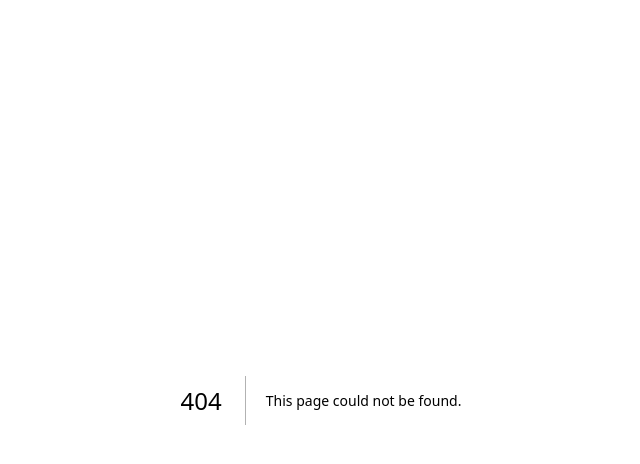
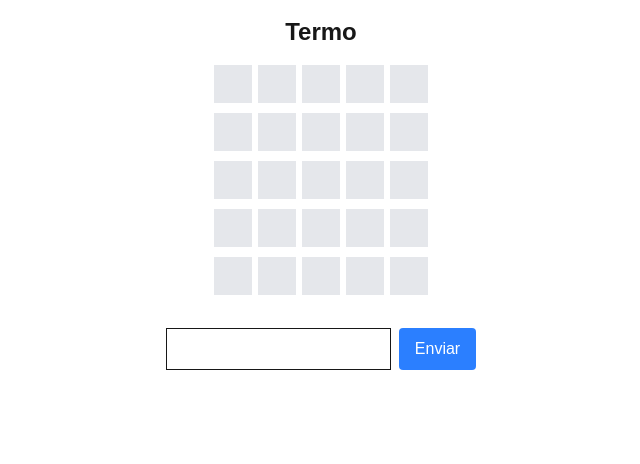
Before and after one commit to cireneuguilhermeteixeira/gender-reveal-party-project, a Next.js app: page /termo in a window 1280 px wide. Before the commit this address had no page. Shown: the top 464 px of the page, without its empty margins (319-959 px from the left). Built offline with nearby package versions, Linux system fonts and the light colour scheme.

Commit message:
Add Termo page with word guessing game

```diff
--- /dev/null
+++ b/src/app/termo/page.tsx
@@ -0,0 +1,80 @@
+'use client'
+
+import { useState } from 'react'
+
+const WORD = 'parto'
+const MAX_ATTEMPTS = 5
+
+function getLetterColor(letter: string, index: number) {
+  if (letter === WORD[index]) return 'bg-green-500'
+  if (WORD.includes(letter)) return 'bg-yellow-500'
+  return 'bg-gray-500'
+}
+
+export default function TermoPage() {
+  const [attempts, setAttempts] = useState<string[]>([])
+  const [guess, setGuess] = useState('')
+  const [won, setWon] = useState(false)
+
+  function handleSubmit(e: React.FormEvent) {
+    e.preventDefault()
+    if (guess.length !== WORD.length || won || attempts.length >= MAX_ATTEMPTS) return
+    const g = guess.toLowerCase()
+    setAttempts([...attempts, g])
+    setGuess('')
+    if (g === WORD) setWon(true)
+  }
+
+  const disabled = won || attempts.length >= MAX_ATTEMPTS
+
+  return (
+    <main className="min-h-screen flex flex-col items-center gap-4 p-4">
+      <h1 className="text-2xl font-bold">Termo</h1>
+      <div className="grid gap-2">
+        {Array.from({ length: MAX_ATTEMPTS }).map((_, row) => {
+          const attempt = attempts[row] || ''
+          return (
+            <div key={row} className="grid grid-cols-5 gap-1">
+              {Array.from({ length: WORD.length }).map((_, i) => {
+                const letter = attempt[i] || ''
+                const color = attempt
+                  ? getLetterColor(letter, i)
+                  : 'bg-gray-200 dark:bg-gray-800'
+                return (
+                  <div
+                    key={i}
+                    className={`w-10 h-10 flex items-center justify-center border text-white font-bold uppercase ${color}`}
+                  >
+                    {letter}
+                  </div>
+                )
+              })}
+            </div>
+          )
+        })}
+      </div>
+      <form onSubmit={handleSubmit} className="flex gap-2 mt-4">
+        <input
+          type="text"
+          value={guess}
+          onChange={e => setGuess(e.target.value)}
+          maxLength={WORD.length}
+          disabled={disabled}
+          className="border p-2 text-center uppercase"
+        />
+        <button
+          type="submit"
+          disabled={disabled}
+          className="bg-blue-500 text-white px-4 py-2 rounded disabled:opacity-50"
+        >
+          Enviar
+        </button>
+      </form>
+      {disabled && (
+        <p className="mt-2">
+          {won ? 'Parabéns! Você acertou.' : `A palavra era "${WORD}".`}
+        </p>
+      )}
+    </main>
+  )
+}
```
